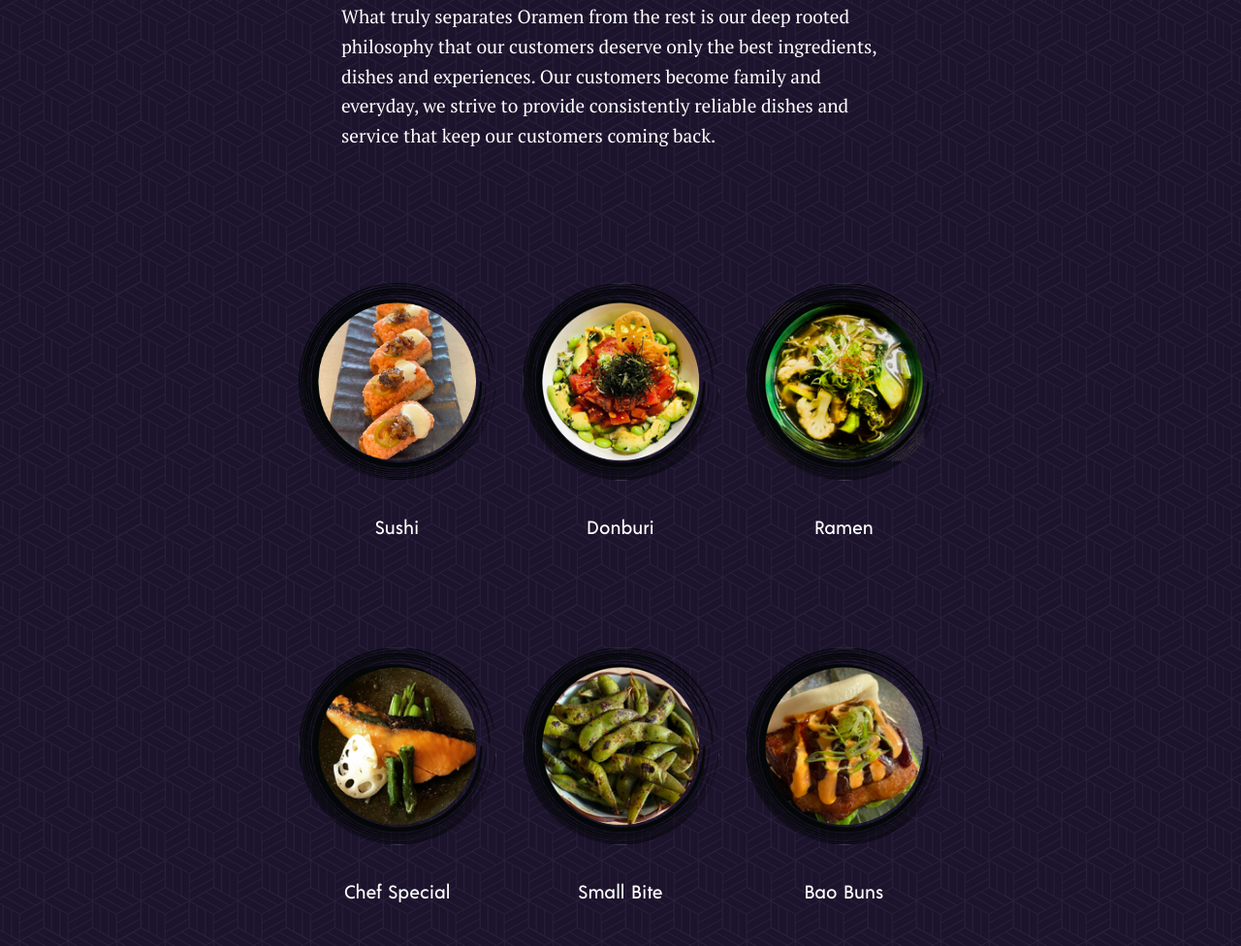
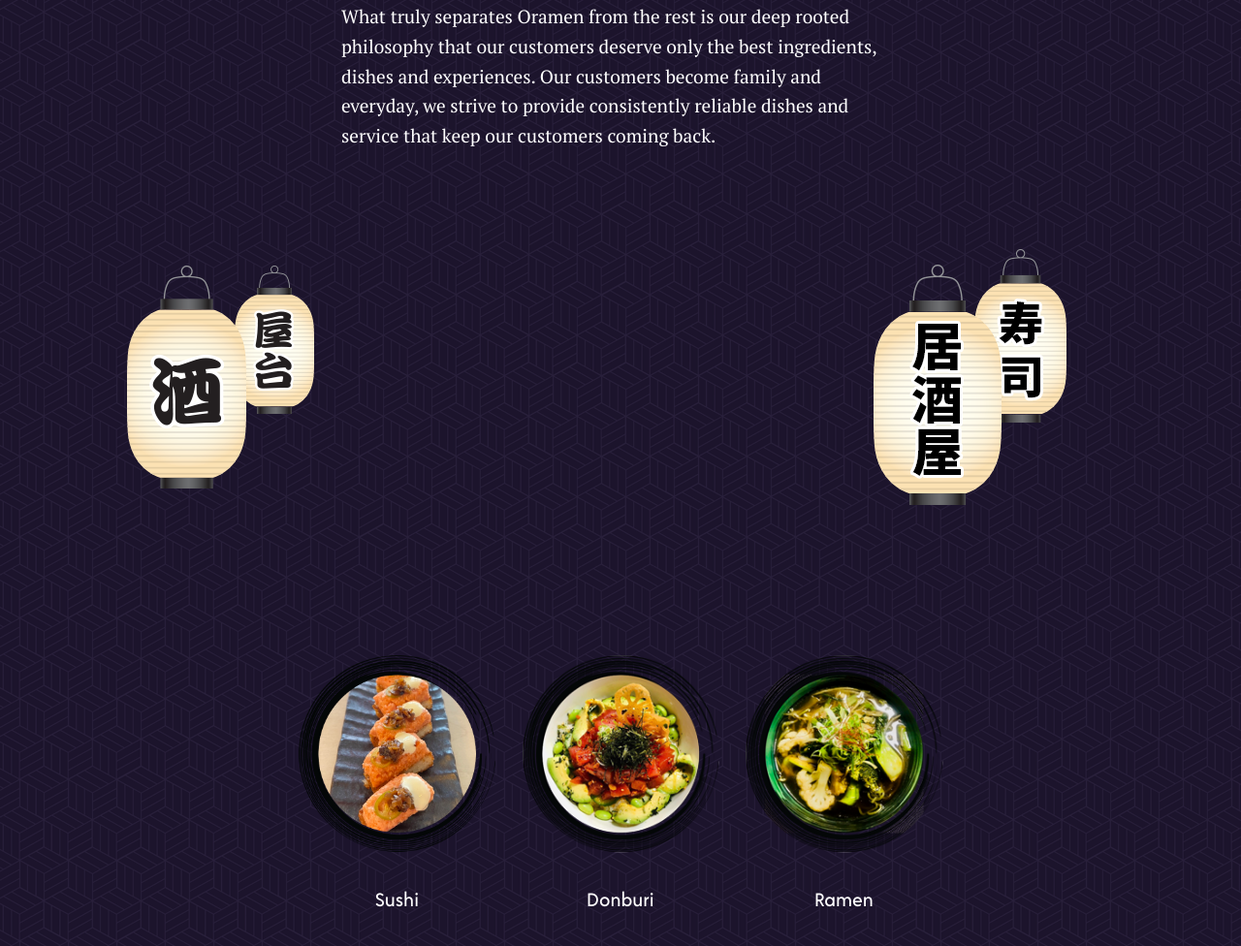
Before and after one commit to ny404/oramen, a plain HTML site: page index.html in a window 1280 px wide. Shown: the part 1166-2142 px from the top of the page at 97% size. Drawn offline with nearby package versions, Linux system fonts and the light colour scheme; a script that the page names is missing.

Commit message:
added lantern back

```diff
--- a/index.html
+++ b/index.html
@@ -63,16 +63,16 @@
           </div>
         </div>
       </div>
-        <!-- <div class="container">
+        <div class="container">
           <div class="row justify-center">
             <div class="col-8 col-xs">
               <img class="rellax" data-rellax-speed="3" data-rellax-zindex="" alt="" src="img/lantern-01.png">
             </div>
             <div class="col-3 col-xs">
-              <img class="rellax" data-rellax-speed="0.1" data-rellax-zindex="" alt="" src="img/lantern-01.png">
+              <img class="rellax" data-rellax-speed="0.1" data-rellax-zindex="" alt="" src="img/lantern-02.png">
             </div>
           </div>
-        </div> -->
+        </div>
     </section>
     <section class="showcase">
       <div class="container">
```
Also changed, not shown: img/lantern-02.png (added).
